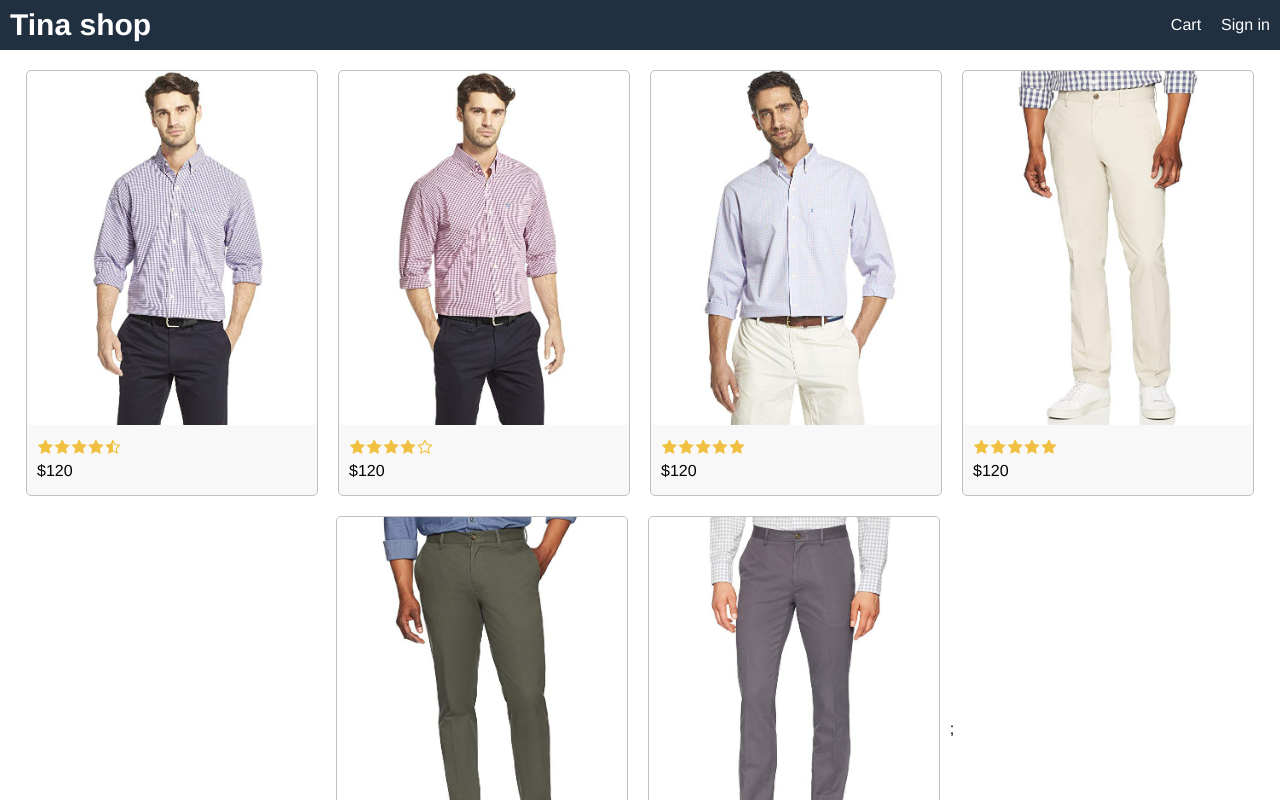
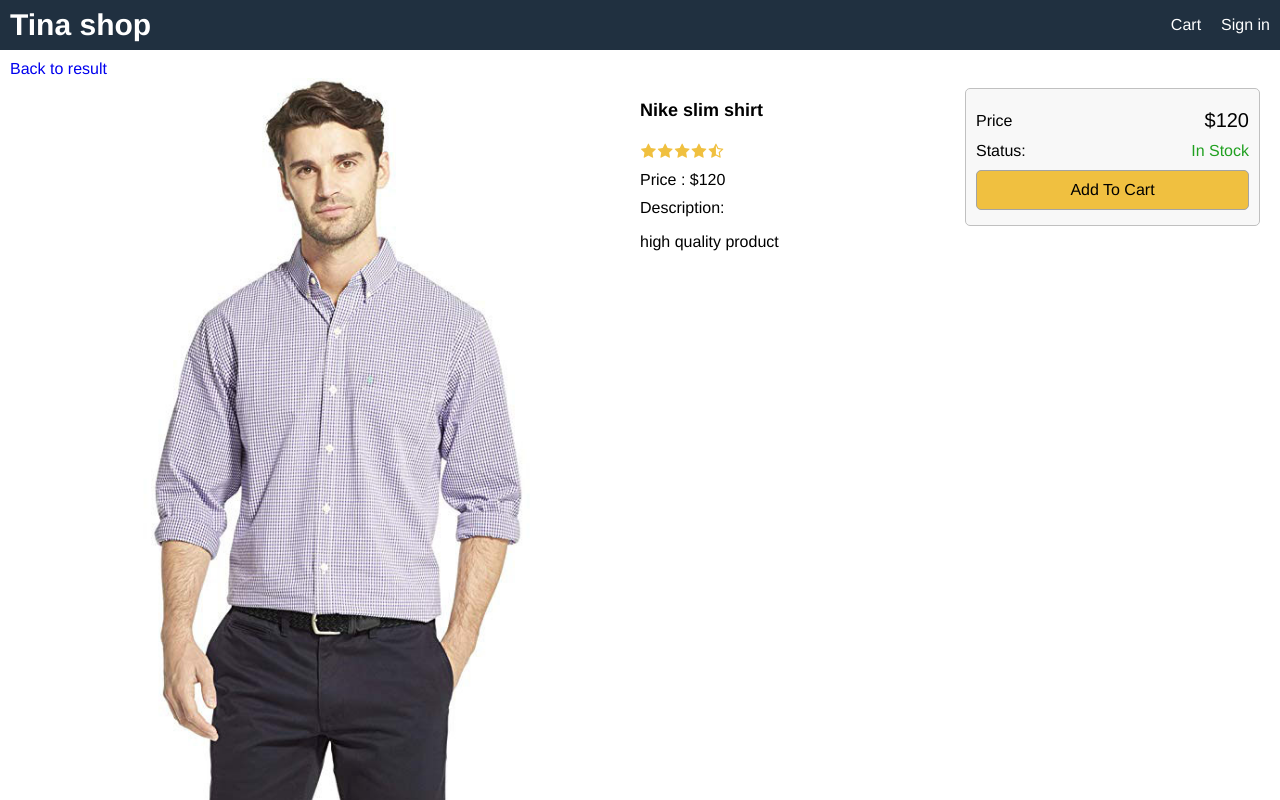
Before and after one commit to dagas19/tina-app, a React (Create React App) app in the folder frontend/: page /product/1 in a window 1280 px wide. Shown: the top 800 px of the page. Built offline with nearby package versions, Linux system fonts and the light colour scheme.

Commit message:
Added product detail page

```diff
--- a/frontend/package.json
+++ b/frontend/package.json
@@ -8,6 +8,7 @@
     "@testing-library/user-event": "^12.1.10",
     "react": "^17.0.2",
     "react-dom": "^17.0.2",
+    "react-router-dom": "^5.2.0",
     "react-scripts": "4.0.3",
     "web-vitals": "^1.0.1"
   },
--- a/frontend/src/App.js
+++ b/frontend/src/App.js
@@ -1,6 +1,8 @@
+import { BrowserRouter, Route } from 'react-router-dom';
 import './App.css';
-import Product from './components/Product';
-import data from './data';
+import HomeScreen from './components/Screens/HomeScreen';
+import ProductScreen from './components/Screens/ProductScreen';
+
 
 function App() {
   return (
@@ -15,12 +17,11 @@
                 </div>
             </header>
             <main>
-                <div className="row center">
-                  {data.products.map((product) => (
-                    <Product key={product._id} product={product} />
-                    ))};
+                <BrowserRouter>
+                    <Route path="/product/:id" component={ProductScreen}></Route>
+                    <Route path="/" component={HomeScreen} exact></Route>
 
-                </div>
+                </BrowserRouter>
             </main>
             <footer className="row center">
                 All right reserved
--- /dev/null
+++ b/frontend/src/components/Screens/HomeScreen.js
@@ -0,0 +1,17 @@
+import React from 'react'
+import Product from '../Product.js'
+import data from '../../data';
+
+
+export default function HomeScreen() {
+    return (
+        <div>
+            <div className="row center">
+                {data.products.map((product) => (
+                <Product key={product._id} product={product} />
+                ))};
+
+            </div>
+        </div>
+    )
+}
--- /dev/null
+++ b/frontend/src/components/Screens/ProductScreen.js
@@ -0,0 +1,63 @@
+import React from 'react'
+import { Link } from 'react-router-dom'
+import data from '../../data'
+import Product from '../Product'
+import Rating from '../Rating'
+
+export default function ProductScreen(props) {
+    const product = data.products.find((x)=> x._id === props.match.params.id)
+    if(!product){
+        return <div>Product not found</div>
+    }
+    return (
+        <div>
+            <Link to="/">Back to result</Link>
+           <div className="row top">
+               <div className="col-2">
+                    <img class="large" src={product.image} alt={product.image}/>
+               </div>
+               <div className="col-1">
+                <ul>
+                    <li>
+                        <h1>{product.name}</h1>
+                    </li>
+                    <li>
+                        <Rating rating={product.rating}></Rating>
+                    </li>
+                    <li>Price : ${product.price}</li>
+                    <li>Description:
+                        <p>{product.description}</p>
+                    </li>
+                </ul>
+               </div>
+               <div className="col-1">
+                    <div class="card card-body">
+                        <ul>
+                            <li>
+                                <div className="row">
+                                    <div>Price</div>
+                                    <div className="price">${product.price}</div>
+                                </div>
+                            </li>
+                            <li>
+                                <div className="row">
+                                    <div>Status: </div>
+                                    <div>
+                                        {product.countInStock>0? (
+                                            <span className="success">In Stock</span>
+                                        ) : (
+                                            <span className="error">Unavialable</span>
+                                        )}
+                                    </div>
+                                </div>
+                            </li>
+                            <li>
+                                <button className="primary block">Add To Cart</button>
+                            </li>
+                        </ul>
+                    </div>
+               </div>
+           </div>
+        </div>
+    )
+}
--- a/frontend/src/data.js
+++ b/frontend/src/data.js
@@ -6,6 +6,7 @@
             image: '/images/p1.jpg',
             category: 'Shirts',
             price:120,
+            countInStock: 10,
             brand:'nike',
             rating:4.5,
             numReviews: 10,
@@ -17,6 +18,7 @@
             image: '/images/p2.jpg',
             category: 'Shirts',
             price:120,
+            countInStock: 0,
             brand:'nike',
             rating:4,
             numReviews: 10,
@@ -28,6 +30,7 @@
             image: '/images/p3.jpg',
             category: 'Shirts',
             price:120,
+            countInStock: 10,
             brand:'nike',
             rating:5,
             numReviews: 10,
@@ -39,6 +42,7 @@
             image: '/images/p4.jpg',
             category: 'Pants',
             price:120,
+            countInStock: 10,
             brand:'nike',
             rating:5,
             numReviews: 10,
@@ -50,6 +54,7 @@
             image: '/images/p5.jpg',
             category: 'Pants',
             price:120,
+            countInStock: 10,
             brand:'nike',
             rating:2,
             numReviews: 10,
@@ -61,6 +66,7 @@
             image: '/images/p6.jpg',
             category: 'Pants',
             price:120,
+            countInStock: 10,
             brand:'nike',
             rating:5,
             numReviews: 10,
--- a/frontend/src/index.css
+++ b/frontend/src/index.css
@@ -48,6 +48,35 @@
 a:hover{
     color: #ff8000;
 }
+ul{
+    padding: 0;
+    margin: 0;
+    list-style-type: none;
+}
+li{
+    margin-top: 1rem;
+}
+button {
+    padding: 1rem;
+    border-radius: 0.5rem;
+    border: 0.1rem #a4a4a4 solid;
+    font-size: 1.6rem;
+    font-family: Helvetica, Arial, sans-serif;
+     -webkit-font-smoothing: antialiased;
+  -moz-osx-font-smoothing: grayscale;
+  background-color: f8f8f8;
+  cursor: pointer;
+
+}
+button.primary {
+    background-color: #f0c040;
+}
+button.block{
+    width:100%;
+}
+button:hover {
+    border: 0.1rem #525151 solid;
+}
 h1 {
     font-size: 1.8rem;
     padding: 1rem 0;
@@ -69,6 +98,15 @@
     justify-content: space-between;
     align-items: center;
 }
+.row.top{
+    align-items: flex-start;
+}
+.col-1{
+    flex: 1 1 25rem;
+}
+.col-2{
+    flex: 2 1 50rem;
+}
 a.brand {
     color: #ffffff;
     font-size: 3rem;
@@ -82,8 +120,11 @@
 img {
     border-radius: 0.5rem;
 }
-.medium {
+img.medium {
     max-width: 29rem;
+    width: 100%;
+}
+img.large {
     width: 100%;
 }
 
@@ -109,3 +150,10 @@
     color: #f0c040;
     margin: 0.1rem;
 }
+/*Alert*/
+.success {
+    color: #20a020;
+}
+.error {
+    color: #a02020;
+}
```
Also changed, not shown: 1 other file (tests, documents, lock files or other folders).
